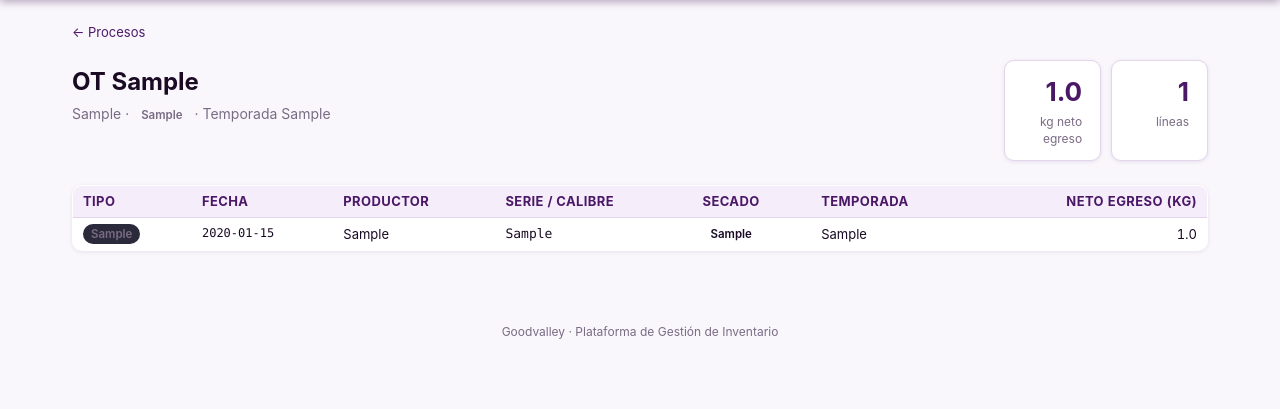
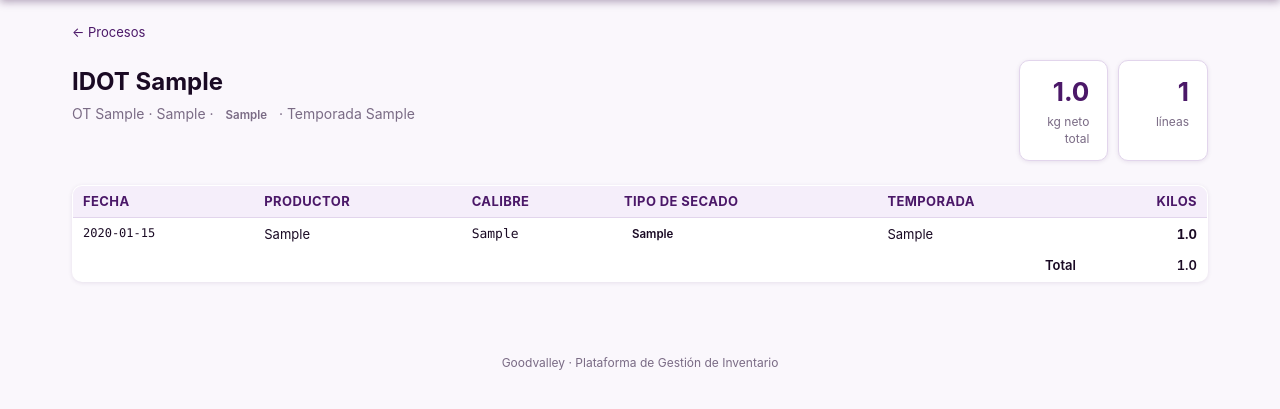
Before and after one commit to holscherp/Goodvalley, a Flask app: a page that uses templates/proceso_detail.html in a window 1280 px wide. Shown: the part 58-467 px from the top of the page. Run offline with Flask 3, Linux system fonts and the light colour scheme; tables that the repository leaves empty hold one stand-in row (values such as "Sample post").

Commit message:
Fix Procesos scraping: clear date filters, add IDOT display, correct detail fields
Scraping: scrape_procesos_section now clears any date-format inputs before
clicking Actualizar, which removes the pWarehouse default filter (today only)
that was limiting results to 1 OT. Also adds diagnostic logging of page inputs
and first raw row to sync popup for future debugging.

Parsing: _transform_procesos uses _num_str() to strip float .0 from numeric
OT/IDOT values (e.g. 6002231.0 → 6002231).

Model: Proceso gains an idot column (migration-safe ALTER IF NOT EXISTS).

Import: Proceso and Order records now store/use IDOT as primary label. Orders
created from procesos use IDOT as customer name with OT as reference.

Display: procesos.html shows IDOT as primary label with line count column.
proceso_detail.html shows D-rows only (or all rows if no D tag) with exactly
the 5 required fields: Fecha, Productor, Calibre, Tipo de Secado, Temporada, Kilos.

Co-Authored-By: Claude Sonnet 4.6 <noreply@anthropic.com>

```diff
--- a/app.py
+++ b/app.py
@@ -618,8 +618,12 @@ def create_app():
                                 if r.get('neto_egreso') is not None
                             ) or None
 
+                            idot_val = next(
+                                (r.get('idot') for r in rows if r.get('idot')), None)
+
                             proc = Proceso(
                                 ot=ot,
+                                idot=idot_val,
                                 tipoproceso=first.get('tipoproceso'),
                                 drying=first.get('drying'),
                                 temporada=first.get('temporada'),
@@ -704,12 +708,12 @@ def create_app():
                             if not d_rows:
                                 d_rows = rows
 
-                            idot = next(
+                            idot_label = next(
                                 (r.get('idot') for r in rows if r.get('idot')), None)
 
                             order = Order(
-                                customer=ot,
-                                reference=idot,
+                                customer=idot_label or ot,
+                                reference=ot,
                                 status='fulfilled',
                                 notes='[proceso]',
                             )
@@ -1918,6 +1922,8 @@ def _migrate(db_obj):
         'ALTER TABLE excedentes ADD COLUMN IF NOT EXISTS source_bin_tarja VARCHAR(50)',
         # fruit quality tier on order lines
         'ALTER TABLE order_lines ADD COLUMN IF NOT EXISTS fruit_quality VARCHAR(20)',
+        # IDOT (external order ID) on Proceso records
+        'ALTER TABLE procesos ADD COLUMN IF NOT EXISTS idot VARCHAR(50)',
     ]
     with db_obj.engine.connect() as conn:
         for sql in stmts:
--- a/models.py
+++ b/models.py
@@ -335,6 +335,7 @@ class Proceso(db.Model):
 
     id          = db.Column(db.Integer, primary_key=True)
     ot          = db.Column(db.String(50),  nullable=False)
+    idot        = db.Column(db.String(50),  nullable=True)
     tipoproceso = db.Column(db.String(50),  nullable=True)
     drying      = db.Column(db.String(30),  nullable=True)
     temporada   = db.Column(db.String(10),  nullable=True)
--- a/templates/proceso_detail.html
+++ b/templates/proceso_detail.html
@@ -1,5 +1,5 @@
 {% extends 'base.html' %}
-{% block title %}OT {{ proc.ot }} · Procesos · Goodvalley{% endblock %}
+{% block title %}IDOT {{ proc.idot or proc.ot }} · Procesos · Goodvalley{% endblock %}
 
 {% block content %}
 <div style="margin-bottom:18px">
@@ -8,48 +8,47 @@
 
 <div class="row-between" style="align-items:flex-start">
   <div>
-    <h1 style="font-size:1.5rem;margin-bottom:4px">OT {{ proc.ot }}</h1>
+    <h1 style="font-size:1.5rem;margin-bottom:4px">
+      IDOT {{ proc.idot or proc.ot }}
+    </h1>
     <p class="muted" style="margin:0">
-      {% if proc.tipoproceso %}{{ proc.tipoproceso }}{% endif %}
+      OT {{ proc.ot }}
+      {% if proc.tipoproceso %} · {{ proc.tipoproceso }}{% endif %}
       {% if proc.drying %}
         · <span class="pill pill-{{ proc.drying }}">{{ proc.drying_label }}</span>
       {% endif %}
-      {% if proc.temporada %}· Temporada {{ proc.temporada }}{% endif %}
+      {% if proc.temporada %} · Temporada {{ proc.temporada }}{% endif %}
     </p>
   </div>
   <div class="cards" style="margin:0;gap:10px">
     <div class="card" style="min-width:0;padding:12px 18px;text-align:right">
       <div class="big">{{ "{:,.1f}".format(proc.neto_egreso) if proc.neto_egreso else '—' }}</div>
-      <div class="lbl">kg neto egreso</div>
+      <div class="lbl">kg neto total</div>
     </div>
     <div class="card" style="min-width:0;padding:12px 18px;text-align:right">
-      <div class="big">{{ proc.lineas|length }}</div>
+      {% set d_rows = proc.lineas | selectattr('tipo_fila', 'equalto', 'D') | list %}
+      <div class="big">{{ d_rows | length or proc.lineas | length }}</div>
       <div class="lbl">líneas</div>
     </div>
   </div>
 </div>
 
-{% if proc.lineas %}
+{% set d_rows = proc.lineas | selectattr('tipo_fila', 'equalto', 'D') | list %}
+{% set display_rows = d_rows if d_rows else proc.lineas %}
+
+{% if display_rows %}
 <table class="grid tight" style="margin-top:24px">
   <thead><tr>
-    <th>Tipo</th>
     <th>Fecha</th>
     <th>Productor</th>
-    <th>Serie / Calibre</th>
-    <th>Secado</th>
+    <th>Calibre</th>
+    <th>Tipo de Secado</th>
     <th>Temporada</th>
-    <th class="num">Neto Egreso (kg)</th>
+    <th class="num">Kilos</th>
   </tr></thead>
   <tbody>
-  {% for l in proc.lineas %}
-  <tr {% if l.tipo_fila == 'R' %}style="background:rgba(255,255,255,.03);color:var(--muted)"{% endif %}>
-    <td>
-      {% if l.tipo_fila %}
-        <span class="pill" style="{% if l.tipo_fila == 'D' %}background:var(--lavender);color:#fff{% else %}background:#2a2a3a;color:var(--muted){% endif %}">
-          {{ l.tipo_fila }}
-        </span>
-      {% else %}—{% endif %}
-    </td>
+  {% for l in display_rows %}
+  <tr>
     <td class="mono" style="font-size:12px">{{ l.fecha or '—' }}</td>
     <td>{{ l.productor or '—' }}</td>
     <td class="mono">{{ l.serie or '—' }}</td>
@@ -59,10 +58,16 @@
       {% else %}—{% endif %}
     </td>
     <td>{{ l.temporada or '—' }}</td>
-    <td class="num">{{ "{:,.1f}".format(l.neto_egreso) if l.neto_egreso else '—' }}</td>
+    <td class="num"><strong>{{ "{:,.1f}".format(l.neto_egreso) if l.neto_egreso else '—' }}</strong></td>
   </tr>
   {% endfor %}
   </tbody>
+  <tfoot>
+    <tr style="font-weight:600;border-top:2px solid var(--border)">
+      <td colspan="5" style="text-align:right;padding-right:12px">Total</td>
+      <td class="num">{{ "{:,.1f}".format(display_rows | sum(attribute='neto_egreso') or 0) }}</td>
+    </tr>
+  </tfoot>
 </table>
 {% else %}
 <div class="empty" style="margin-top:24px">
```
Also changed, not shown: scrape_full.py (+66 -3 lines), templates/procesos.html (+11 -5 lines).
